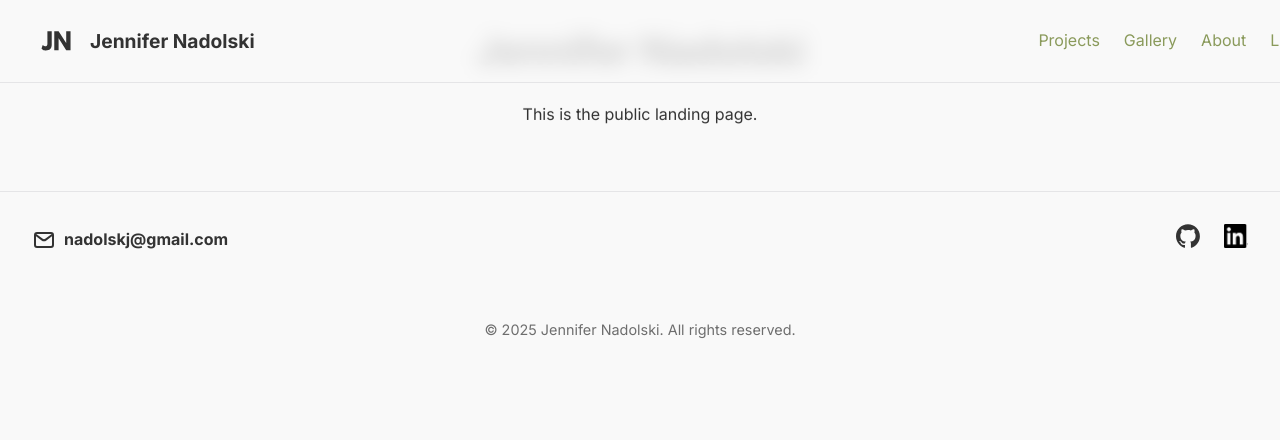
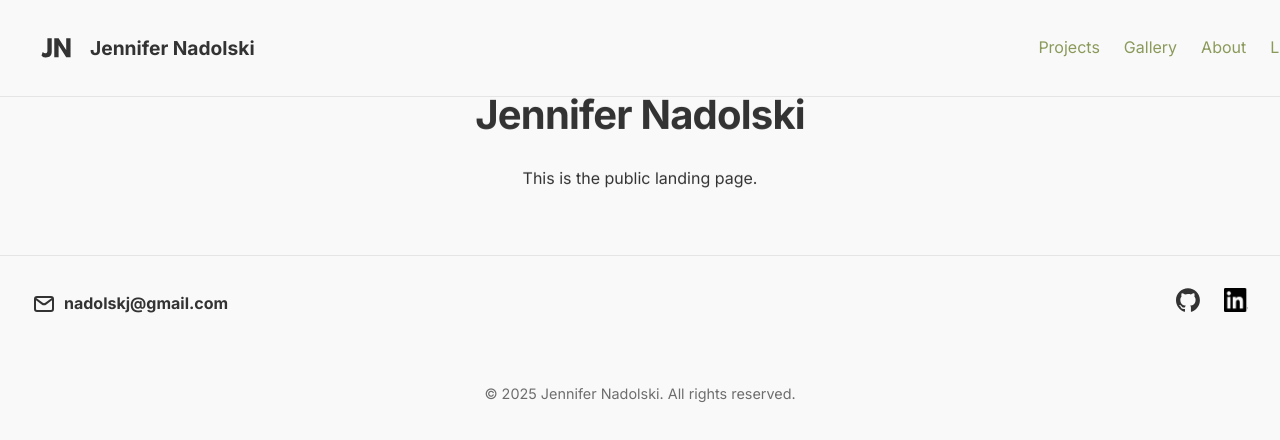
Before and after one commit to jnadolski/jn-website, a React (Create React App) app in the folder frontend/: page / in a window 1280 px wide. Shown: the top 440 px of the page. Built offline with nearby package versions, Linux system fonts and the light colour scheme.

Commit message:
Fix: Header layout issues (content overlap, clipped nav items)

```diff
--- a/frontend/src/App.css
+++ b/frontend/src/App.css
@@ -87,6 +87,11 @@ a:hover {
   align-items: center;
   padding: 1rem 2rem;
   border-bottom: 1px solid var(--border);
+  min-height: 4rem;
+}
+
+main {
+  padding-top: 4rem; /* Offset for fixed header */
 }
 
 .logo-link {
@@ -110,6 +115,7 @@ a:hover {
 .site-header nav {
   display: flex;
   gap: 1.5rem;
+  flex-shrink: 0;
 }
 
 /* Footer Styles */
```
